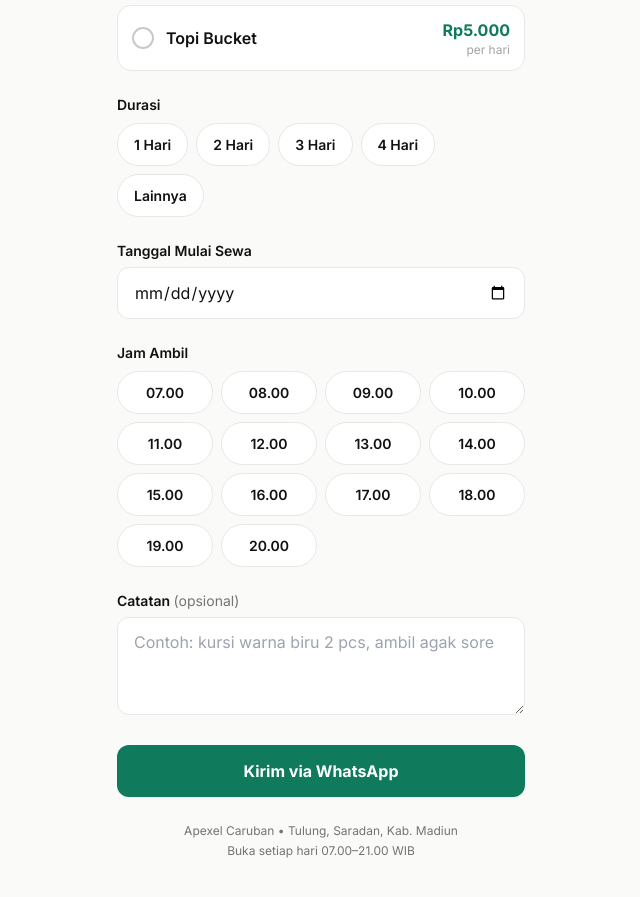
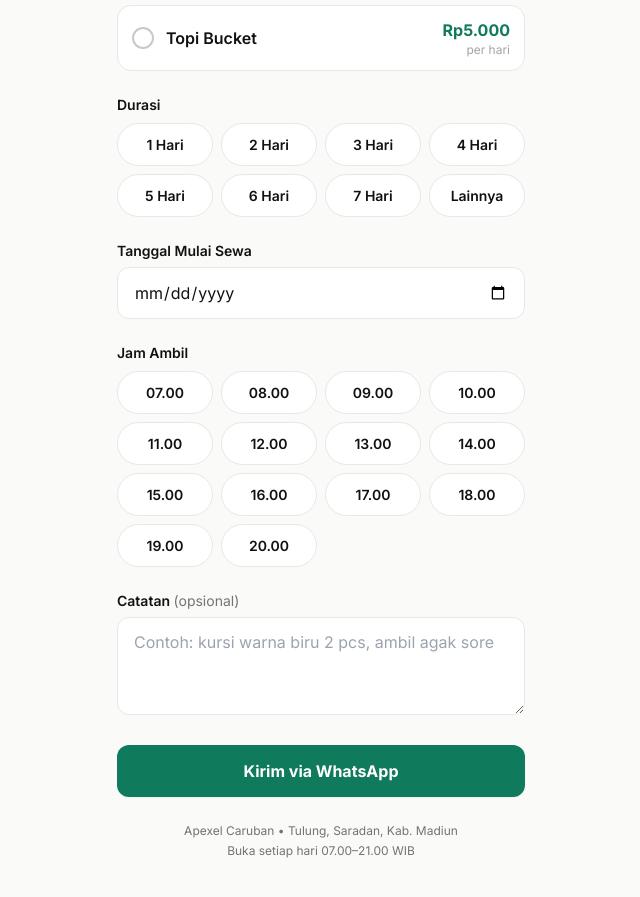
Before and after one commit to apexelcaruban/apexelcaruban, a plain HTML site: page form.html in a window 1280 px wide. Shown: the part 1722-2619 px from the top of the page, without its empty margins (319-959 px from the left). Drawn offline with nearby package versions, Linux system fonts and the light colour scheme.

Commit message:
Form: durasi jadi 1-7 Hari + Lainnya, grid 4 kolom

```diff
--- a/form.html
+++ b/form.html
@@ -88,7 +88,7 @@ tailwind.config = {
 
     <div>
       <p class="mb-2 text-sm font-semibold">Durasi</p>
-      <div id="grupDurasi" class="flex flex-wrap gap-2"></div>
+      <div id="grupDurasi" class="grid grid-cols-4 gap-2"></div>
     </div>
 
     <div>
@@ -155,7 +155,8 @@ tailwind.config = {
   const DURASI = [
     { v: '1 Hari', hari: 1 }, { v: '2 Hari', hari: 2 },
     { v: '3 Hari', hari: 3 }, { v: '4 Hari', hari: 4 },
-    { v: 'Lainnya', hari: 0 }
+    { v: '5 Hari', hari: 5 }, { v: '6 Hari', hari: 6 },
+    { v: '7 Hari', hari: 7 }, { v: 'Lainnya', hari: 0 }
   ]
   const JAM = Array.from({ length: 14 }, (_, i) => String(i + 7).padStart(2, '0') + '.00')
 
```
